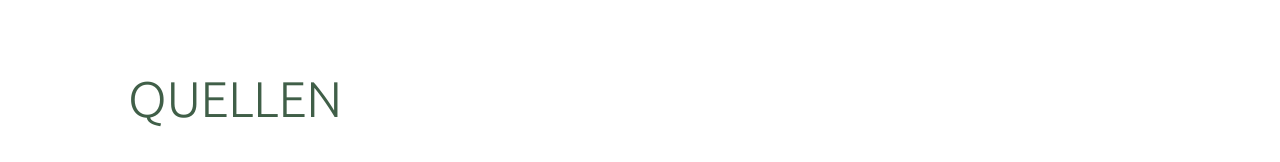
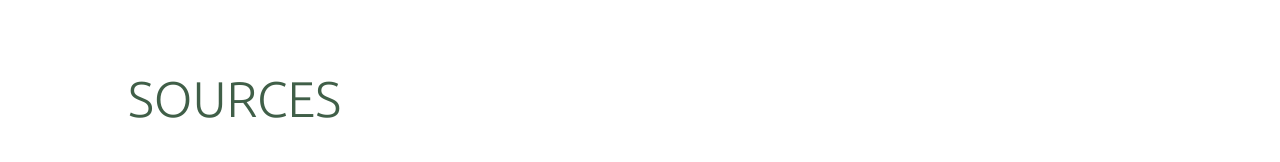
Before and after one commit to IchhabekeineAhnung/Camping2, a plain HTML site: page Quellen.html in a window 1280 px wide. Shown: the part 324-486 px from the top of the page. Drawn offline with Linux system fonts and the light colour scheme.

Commit message:
Update Quellen.html

```diff
--- a/Quellen.html
+++ b/Quellen.html
@@ -25,7 +25,7 @@
 
 	<div class="quellen">
 	<br><br><br><br><br>
-	<h1>QUELLEN</h1>
+	<h1>SOURCES</h1>
 	<ul>
 		<li> <a href="https://www.camping-voellan.com/fileadmin/_processed_/d/e/csm_sanitaere-einrichtung-duschen-camping-voellen_8713ccfc4d.jpg
 
```
